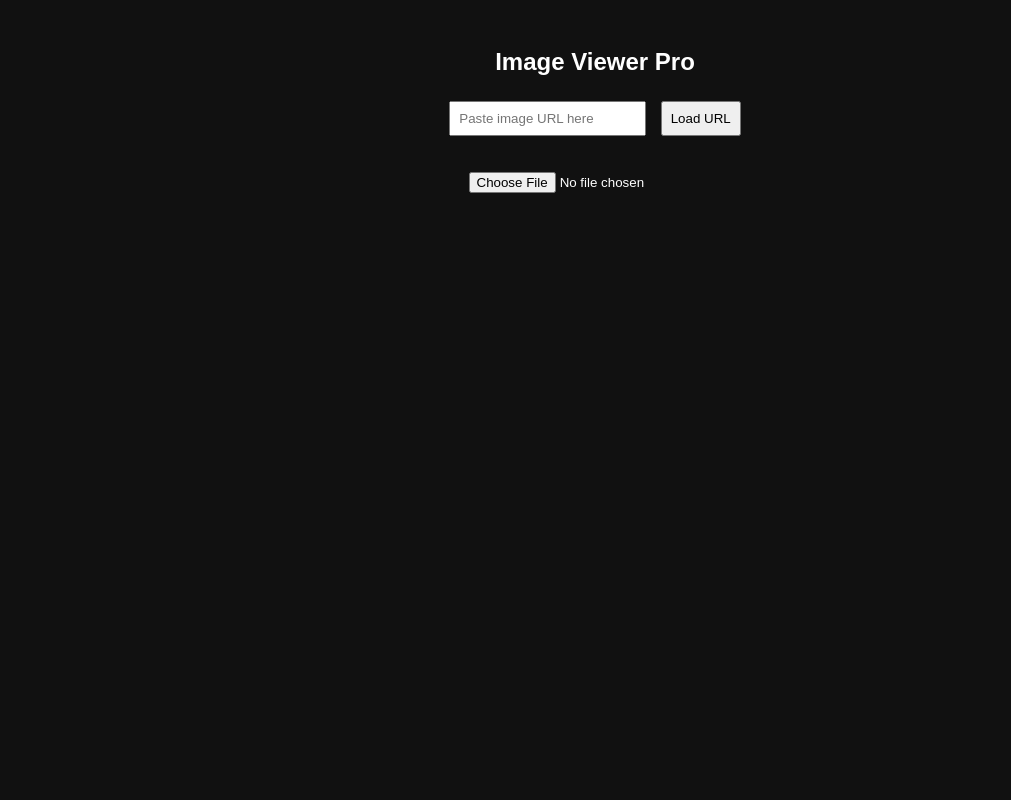
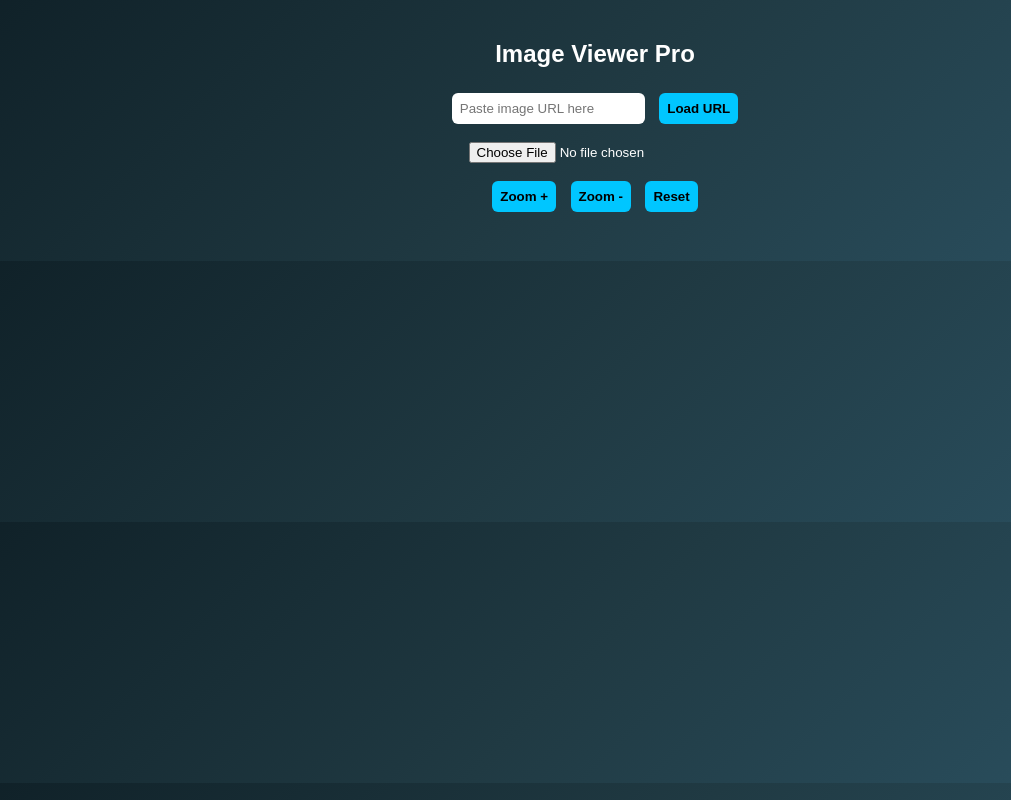
Before and after one commit to basictutorial88-cloud/ImageViewerOnline, a plain HTML site: page index.html in a window 1280 px wide. Shown: the whole page, without its empty margins (45-1056 px from the left). Drawn offline with Linux system fonts and the light colour scheme.

Commit message:
Enhance image viewer with zoom and improved styles
Updated styles and added zoom functionality for images.

```diff
--- a/index.html
+++ b/index.html
@@ -10,25 +10,49 @@
 
 <style>
 body{
-    background:#111;
+    margin:0;
+    font-family:Arial, sans-serif;
+    text-align:center;
     color:white;
-    font-family:Arial;
-    text-align:center;
+    background: linear-gradient(135deg,#0f2027,#203a43,#2c5364);
+}
+
+.container{
     padding:20px;
 }
+
 img{
     max-width:100%;
-    max-height:80vh;
-    margin-top:15px;
+    max-height:75vh;
+    margin-top:20px;
+    transition: transform 0.2s ease;
+    border-radius:10px;
+    box-shadow:0 0 20px rgba(0,0,0,0.6);
 }
-button,input{
+
+input,button{
     padding:8px;
     margin:5px;
+    border:none;
+    border-radius:6px;
+}
+
+button{
+    cursor:pointer;
+    background:#00c6ff;
+    color:black;
+    font-weight:bold;
+}
+
+button:hover{
+    background:#00e0ff;
 }
 </style>
 </head>
 
 <body>
+
+<div class="container">
 
 <h2>Image Viewer Pro</h2>
 
@@ -36,16 +60,26 @@ button,input{
 <input type="text" id="urlInput" placeholder="Paste image URL here">
 <button onclick="loadURL()">Load URL</button>
 
-<br><br>
+<br>
 
 <!-- FILE UPLOAD -->
 <input type="file" id="fileInput" accept="image/*">
 
 <br>
 
+<!-- ZOOM CONTROLS -->
+<button onclick="zoom(0.1)">Zoom +</button>
+<button onclick="zoom(-0.1)">Zoom -</button>
+<button onclick="resetZoom()">Reset</button>
+
+<br>
+
 <img id="viewer">
 
+</div>
+
 <script>
+let scale=1;
 const img=document.getElementById("viewer");
 
 // Load from URL
@@ -53,6 +87,7 @@ function loadURL(){
     const url=document.getElementById("urlInput").value.trim();
     if(url){
         img.src=url;
+        resetZoom();
     }
 }
 
@@ -63,8 +98,31 @@ document.getElementById("fileInput").addEventListener("change",function(){
     const reader=new FileReader();
     reader.onload=()=>{
         img.src=reader.result;
+        resetZoom();
     };
     reader.readAsDataURL(file);
+});
+
+// Zoom buttons
+function zoom(val){
+    scale+=val;
+    if(scale<0.1) scale=0.1;
+    img.style.transform=`scale(${scale})`;
+}
+
+function resetZoom(){
+    scale=1;
+    img.style.transform="scale(1)";
+}
+
+// Zoom with mouse scroll
+img.addEventListener("wheel",function(e){
+    e.preventDefault();
+    if(e.deltaY<0){
+        zoom(0.1);
+    }else{
+        zoom(-0.1);
+    }
 });
 
 // Register Service Worker
```
